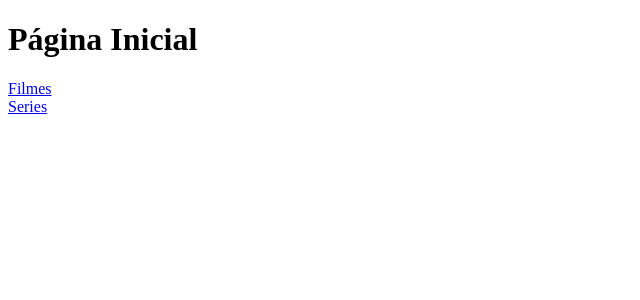
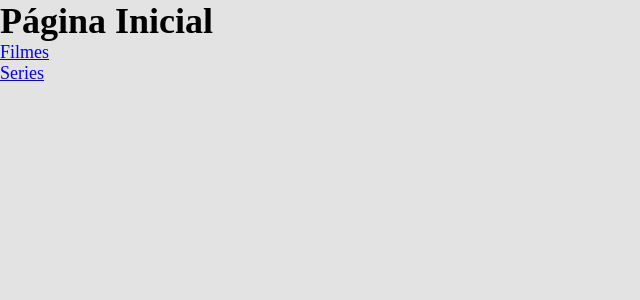
Before and after one commit to fersl/modulo-react, a React (Create React App) app: page / in a window 1280 px wide. Shown: the top 300 px of the page, without its empty margins (0-640 px from the left). Built offline with nearby package versions, Linux system fonts and the light colour scheme.

Commit message:
aula 07 - passo 6
- Criação de estilização global com createGlobalStyle

```diff
--- a/src/App.js
+++ b/src/App.js
@@ -5,6 +5,7 @@
 import NoPage from "./pages/NoPage";
 import FilmeDetalhes from "./pages/FilmeDetalhes";
 import SerieDetalhes from "./pages/SerieDetalhes";
+import { GlobaLStyle } from "./GlobalStyle";
 
 function App() {
   return (
@@ -17,6 +18,7 @@
         <Route path="series/:idSerie" element={<SerieDetalhes />} />
         <Route path="*" element={<NoPage />} />
       </Routes>
+      <GlobaLStyle />
     </BrowserRouter>
   );
 }
--- /dev/null
+++ b/src/GlobalStyle.js
@@ -0,0 +1,17 @@
+import { createGlobalStyle } from "styled-components";
+
+export const GlobaLStyle = createGlobalStyle`
+    * {
+        margin: 0;
+        padding: 0;
+        box-sizing: border-box;
+    }
+
+    :root {
+        font-size: 18px;
+    }
+
+    body {
+        background-color: #e3e3e3;
+    }
+`
```
